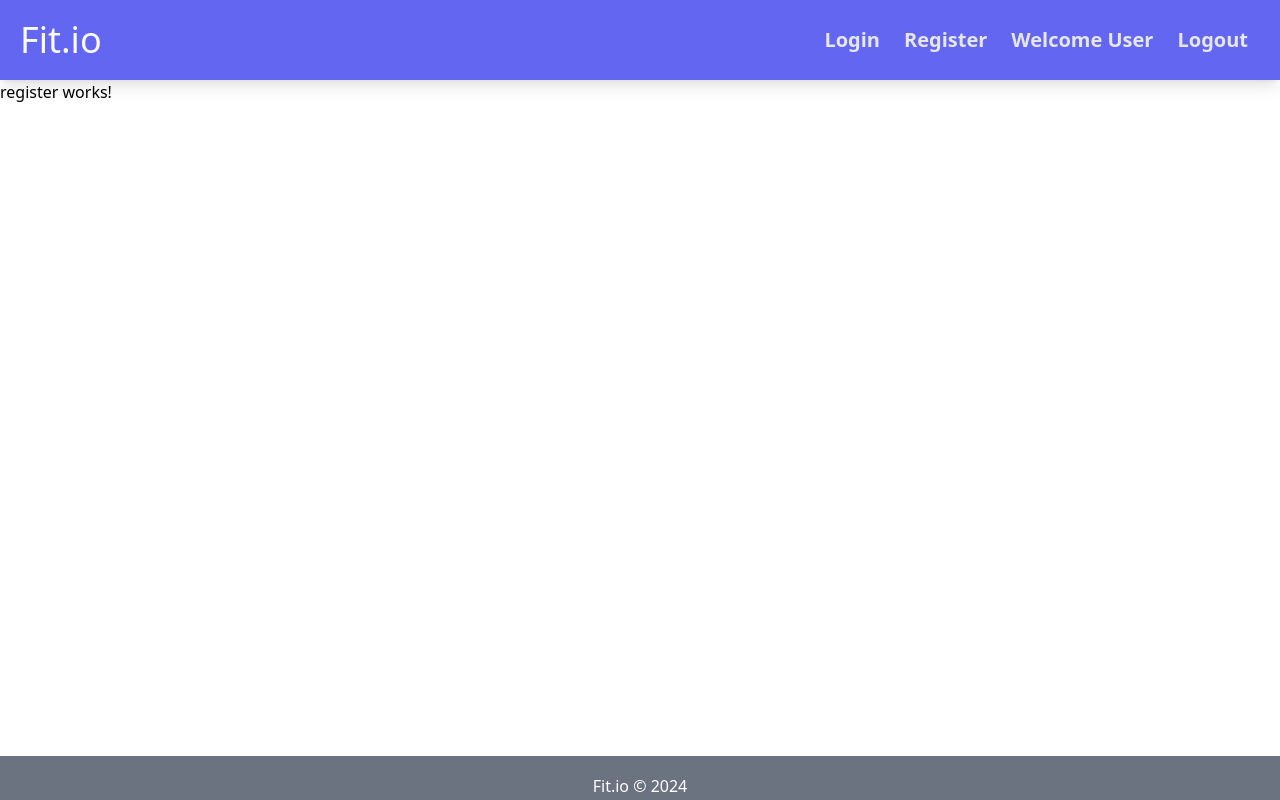
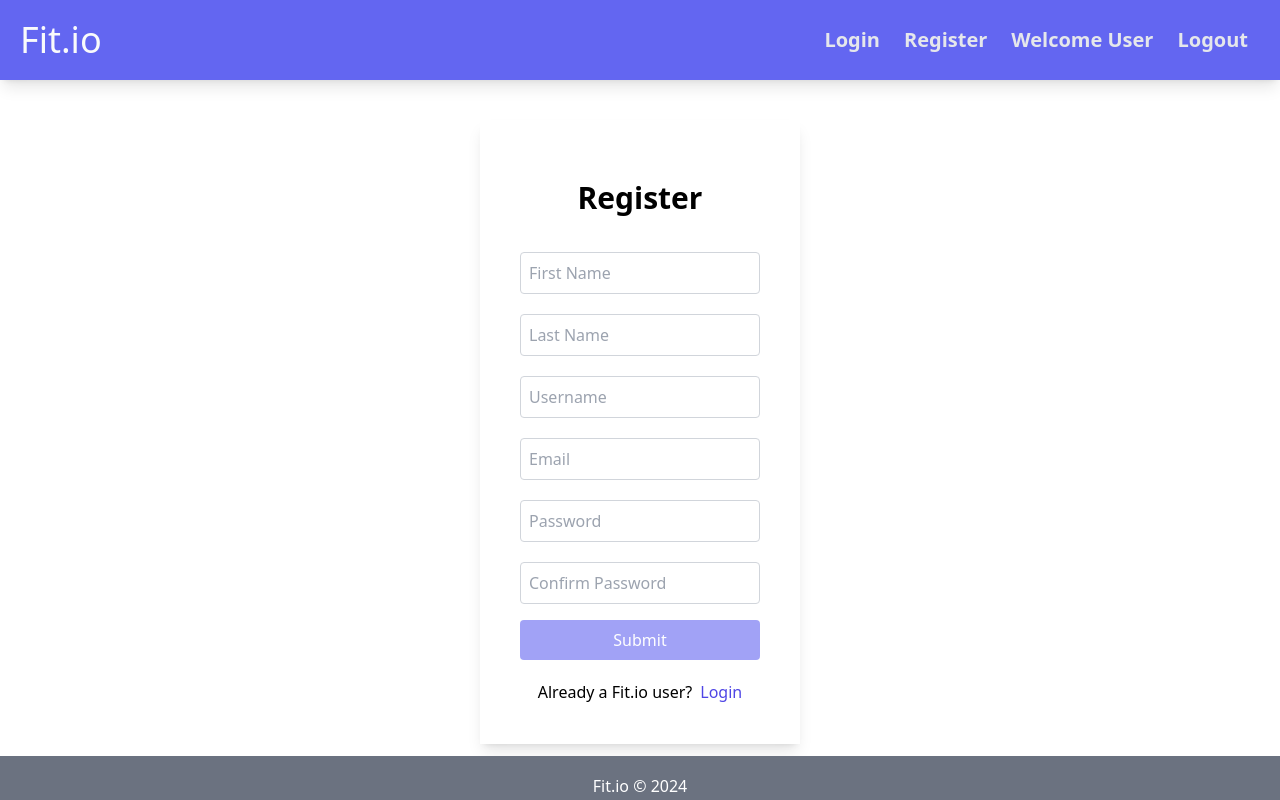
Before and after one commit to alex-sarson/fit-client, an Angular app: page /register in a window 1280 px wide. Built offline with nearby package versions, Linux system fonts and the light colour scheme.

Commit message:
register page initial setup and field validation

```diff
--- a/package.json
+++ b/package.json
@@ -1,6 +1,6 @@
 {
   "name": "fit-client",
-  "version": "0.0.1",
+  "version": "0.0.2",
   "scripts": {
     "ng": "ng",
     "start": "ng serve",
--- a/src/app/pages/register/register.component.html
+++ b/src/app/pages/register/register.component.html
@@ -1 +1,118 @@
-<p>register works!</p>
+<div class="lg:w-3/12 mt-10 p-10 shadow-lg mx-auto">
+  <h3 class="text-3xl text-center font-semibold py-5">Register</h3>
+
+  <form [formGroup]="registerForm" action="" class="flex flex-col">
+    <div class="flex flex-col mt-4 mb-1">
+      <input
+        formControlName="firstName"
+        class="p-2 border border-gray-300 rounded"
+        type="text"
+        placeholder="First Name"
+      /><span
+        *ngIf="
+          registerForm.hasError('required', 'firstName') &&
+          registerForm.controls['firstName'].dirty
+        "
+        class="text-red-500"
+        >First name is required</span
+      >
+    </div>
+    <div class="flex flex-col mt-4 mb-1">
+      <input
+        formControlName="lastName"
+        class="p-2 border border-gray-300 rounded"
+        type="text"
+        placeholder="Last Name"
+      /><span
+        *ngIf="
+          registerForm.hasError('required', 'lastName') &&
+          registerForm.controls['lastName'].dirty
+        "
+        class="text-red-500"
+        >Last name is required</span
+      >
+    </div>
+    <div class="flex flex-col mt-4 mb-1">
+      <input
+        formControlName="username"
+        class="p-2 border border-gray-300 rounded"
+        type="text"
+        placeholder="Username"
+      /><span
+        *ngIf="
+          registerForm.hasError('required', 'username') &&
+          registerForm.controls['username'].dirty
+        "
+        class="text-red-500"
+        >A username is required</span
+      >
+    </div>
+    <div class="flex flex-col mt-4 mb-1">
+      <input
+        formControlName="email"
+        class="p-2 border border-gray-300 rounded"
+        type="text"
+        placeholder="Email"
+      /><span
+        *ngIf="
+          registerForm.hasError('required', 'email') &&
+          registerForm.controls['email'].dirty
+        "
+        class="text-red-500"
+        >An email address is required</span
+      >
+      <span *ngIf="registerForm.hasError('email', 'email')" class="text-red-500"
+        >Invalid email address</span
+      >
+    </div>
+    <div class="flex flex-col mt-4 mb-1">
+      <input
+        formControlName="password"
+        class="p-2 border border-gray-300 rounded"
+        type="text"
+        placeholder="Password"
+      /><span
+        *ngIf="
+          registerForm.hasError('required', 'password') &&
+          registerForm.controls['password'].dirty
+        "
+        class="text-red-500"
+        >A password is required</span
+      >
+    </div>
+    <div class="flex flex-col mt-4 mb-1">
+      <input
+        formControlName="confirmPassword"
+        class="p-2 border border-gray-300 rounded"
+        type="text"
+        placeholder="Confirm Password"
+      /><span
+        *ngIf="
+          registerForm.hasError('required', 'confirmPassword') &&
+          registerForm.controls['confirmPassword'].dirty
+        "
+        class="text-red-500"
+        >Please confirm your password</span
+      >
+      <span
+        *ngIf="
+          registerForm.hasError('confirmPasswordValidator', 'confirmPassword')
+        "
+        class="text-red-500"
+        >Passwords don't match</span
+      >
+    </div>
+    <button
+      [disabled]="registerForm.invalid"
+      [class.disabled]="registerForm.invalid"
+      (click)="register()"
+      class="bg-indigo-500 p-2 rounded mt-3 text-white"
+    >
+      Submit
+    </button>
+  </form>
+  <div class="flex justify-center mt-5">
+    <span>Already a Fit.io user?</span>
+    <a href="" class="text-indigo-600 ml-2 cursor-pointer">Login</a>
+  </div>
+</div>
--- a/src/app/pages/register/register.component.ts
+++ b/src/app/pages/register/register.component.ts
@@ -1,10 +1,45 @@
-import { Component } from '@angular/core';
+import { CommonModule } from '@angular/common';
+import { Component, OnInit, inject } from '@angular/core';
+import {
+  FormBuilder,
+  FormGroup,
+  ReactiveFormsModule,
+  Validators,
+} from '@angular/forms';
+import { confirmPasswordValidator } from '../../validators/confirmPassword.validator';
 
 @Component({
   selector: 'app-register',
   standalone: true,
-  imports: [],
+  imports: [CommonModule, ReactiveFormsModule],
   templateUrl: './register.component.html',
   styleUrl: './register.component.scss',
 })
-export default class RegisterComponent {}
+export default class RegisterComponent implements OnInit {
+  fb = inject(FormBuilder);
+
+  registerForm!: FormGroup;
+
+  ngOnInit(): void {
+    this.registerForm = this.fb.group(
+      {
+        firstName: ['', Validators.required],
+        lastName: ['', Validators.required],
+        username: ['', Validators.required],
+        email: [
+          '',
+          Validators.compose([Validators.required, Validators.email]),
+        ],
+        password: ['', Validators.required],
+        confirmPassword: ['', Validators.required],
+      },
+      {
+        validator: confirmPasswordValidator('password', 'confirmPassword'),
+      }
+    );
+  }
+
+  register() {
+    console.log(this.registerForm.value);
+  }
+}
--- /dev/null
+++ b/src/app/validators/confirmPassword.validator.ts
@@ -0,0 +1,22 @@
+import { FormGroup } from '@angular/forms';
+
+export const confirmPasswordValidator = (
+  controlName: string,
+  controlNameToMatch: string
+) => {
+  return (formGroup: FormGroup) => {
+    let control = formGroup.controls[controlName];
+    let controlToMatch = formGroup.controls[controlNameToMatch];
+    if (
+      controlToMatch.errors &&
+      !controlToMatch.errors['confirmPasswordValidator']
+    ) {
+      return;
+    }
+    if (control.value !== controlToMatch.value) {
+      controlToMatch.setErrors({ confirmPasswordValidator: true });
+    } else {
+      controlToMatch.setErrors(null);
+    }
+  };
+};
--- a/src/styles.scss
+++ b/src/styles.scss
@@ -3,3 +3,9 @@
 @tailwind base;
 @tailwind components;
 @tailwind utilities;
+
+// disabled buttons
+.disabled {
+  opacity: 0.6;
+  cursor: not-allowed;
+}
```
Also changed, not shown: 1 other file (tests, documents, lock files or other folders).
